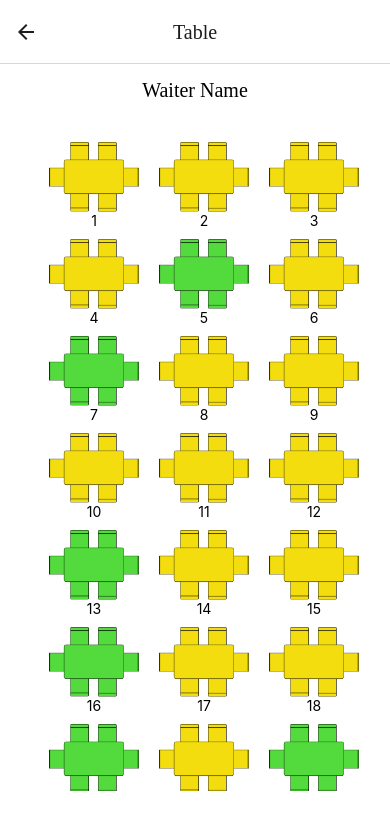
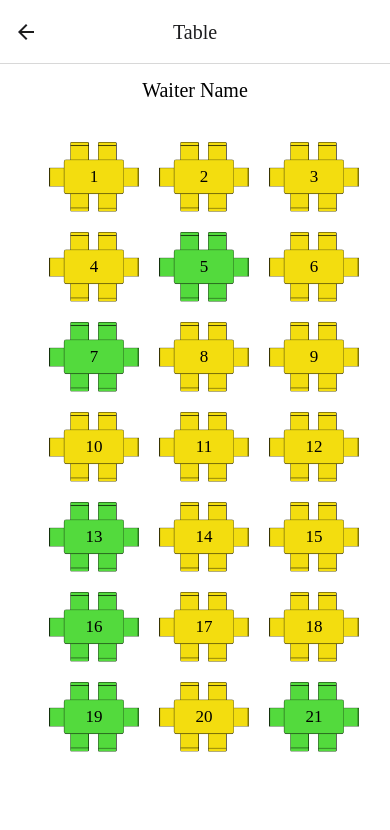
Before and after one commit to SangeethSujith/EZMenu, a React Native app: screen /Waiter1 in a window 390 px wide. Shown: the top 830 px of the page. Built offline with nearby package versions, Linux system fonts and the light colour scheme.

Commit message:
Ui changes in seat selection

```diff
--- a/assets/screens/Seats.js
+++ b/assets/screens/Seats.js
@@ -1,4 +1,5 @@
 /* eslint-disable prettier/prettier */
+/* eslint-disable no-unused-vars */
 /* eslint-disable react-native/no-inline-styles */
 import { Text, View, Image, FlatList, TouchableOpacity } from 'react-native';
 import React, { useState, useEffect } from 'react';
@@ -7,7 +8,7 @@ import Design from '../styles/Design';
 import { Picker } from '@react-native-picker/picker';
 import { windowheight, windowwidth } from '../styles/Dimentions';
 const Seats = ({ navigation }) => {
-    const [seatno,setseatno]=useState("");
+    const [seatno,setseatno] = useState('');
     const [selectedLanguage, setSelectedLanguage] = useState();
     const [currentTime, setCurrentTime] = useState('');
     useEffect(() => {
@@ -62,10 +63,10 @@ const Seats = ({ navigation }) => {
                     renderItem={({ item }) => (
                         <TouchableOpacity onPress={() => navigation.navigate('Bookfood',{seatno:item.id})}>
                             <View style={Design.tableview}>
-                                <View style={Design.singletable}>
                                     <Image style={Design.tableimg} source={item.seat} />
-                                    <Text>{item.id}</Text>
-                                </View>
+                                    <View style={{position:'absolute',justifyContent:'center',alignItems:'center'}}>
+                                    <Text style={Design.black}>{item.id}</Text>
+                                    </View>
                             </View>
                         </TouchableOpacity>
                     )}
--- a/assets/screens/Waiter1.js
+++ b/assets/screens/Waiter1.js
@@ -1,4 +1,5 @@
 /* eslint-disable prettier/prettier */
+/* eslint-disable no-unused-vars */
 /* eslint-disable react-native/no-inline-styles */
 import {Text, View, Image, FlatList, TouchableOpacity} from 'react-native';
 import React from 'react';
@@ -7,7 +8,7 @@ import {seatdata} from '../other/Data';
 import Design from '../styles/Design';
 import {windowheight} from '../styles/Dimentions';
 const Waiter1 = ({navigation}) => {
-    const [seatno,setseatno]=useState("");
+    const [seatno,setseatno] = useState('');
   return (
     <View style={{backgroundColor:'#fff',flex:1,alignItems:'center',paddingTop:15}}>
       <Text style={Design.hotelname1}>Waiter Name</Text>
@@ -28,13 +29,13 @@ const Waiter1 = ({navigation}) => {
           data={seatdata}
           renderItem={({item}) => (
             <TouchableOpacity onPress={() => navigation.navigate('Bookfood',{seatno:item.id})}>
-              <View style={Design.tableview}>
-                <View style={Design.singletable}>
-                  <Image style={Design.tableimg} source={item.seat} />
-                  <Text>{item.id}</Text>
-                </View>
-              </View>
-            </TouchableOpacity>
+                            <View style={Design.tableview}>
+                                    <Image style={Design.tableimg} source={item.seat} />
+                                    <View style={{position:'absolute',justifyContent:'center',alignItems:'center'}}>
+                                    <Text style={Design.black}>{item.id}</Text>
+                                    </View>
+                            </View>
+                        </TouchableOpacity>
           )}
         />
         </View>
--- a/assets/styles/Design.js
+++ b/assets/styles/Design.js
@@ -119,8 +119,10 @@ const Design = StyleSheet.create({
         marginBottom: 5,
     },
     tableview: {
-        flexDirection: 'row',
-        marginBottom: 10,
+        flex:1,
+        justifyContent:'center',
+        alignItems:'center',
+        marginBottom:20,
     },
     singletable: {
         alignItems: 'center',
```
